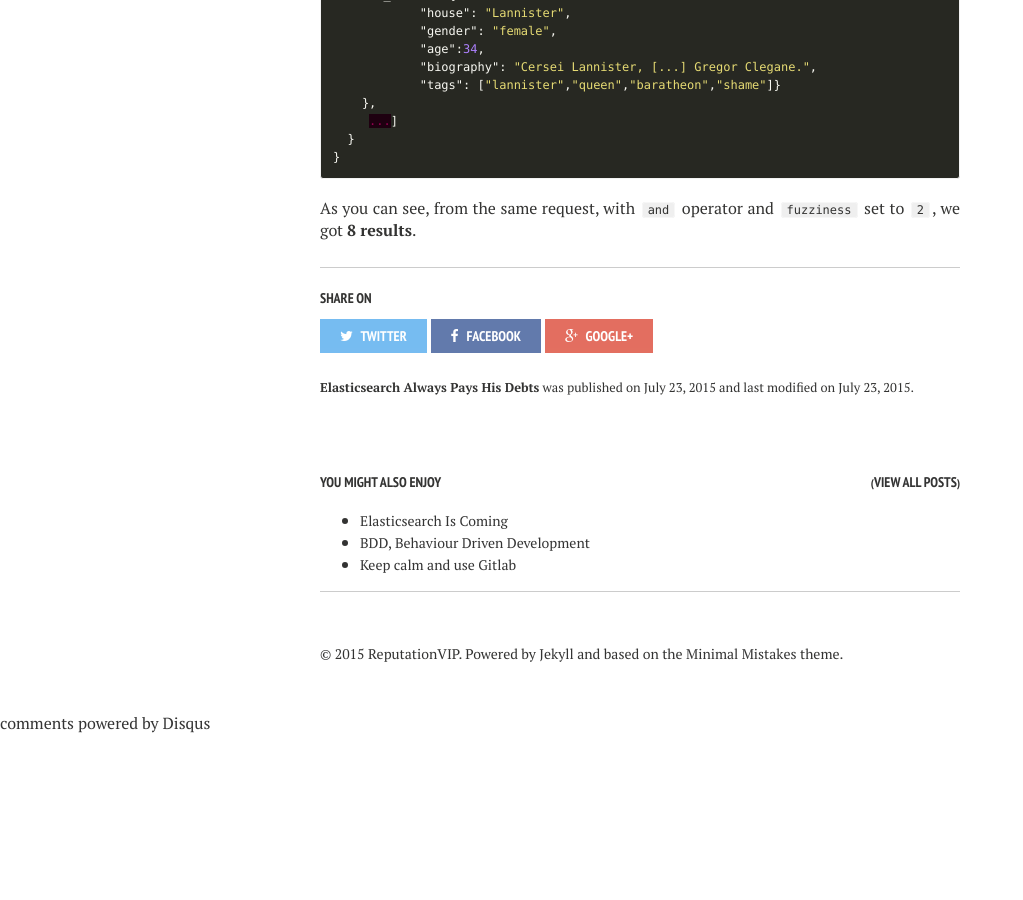
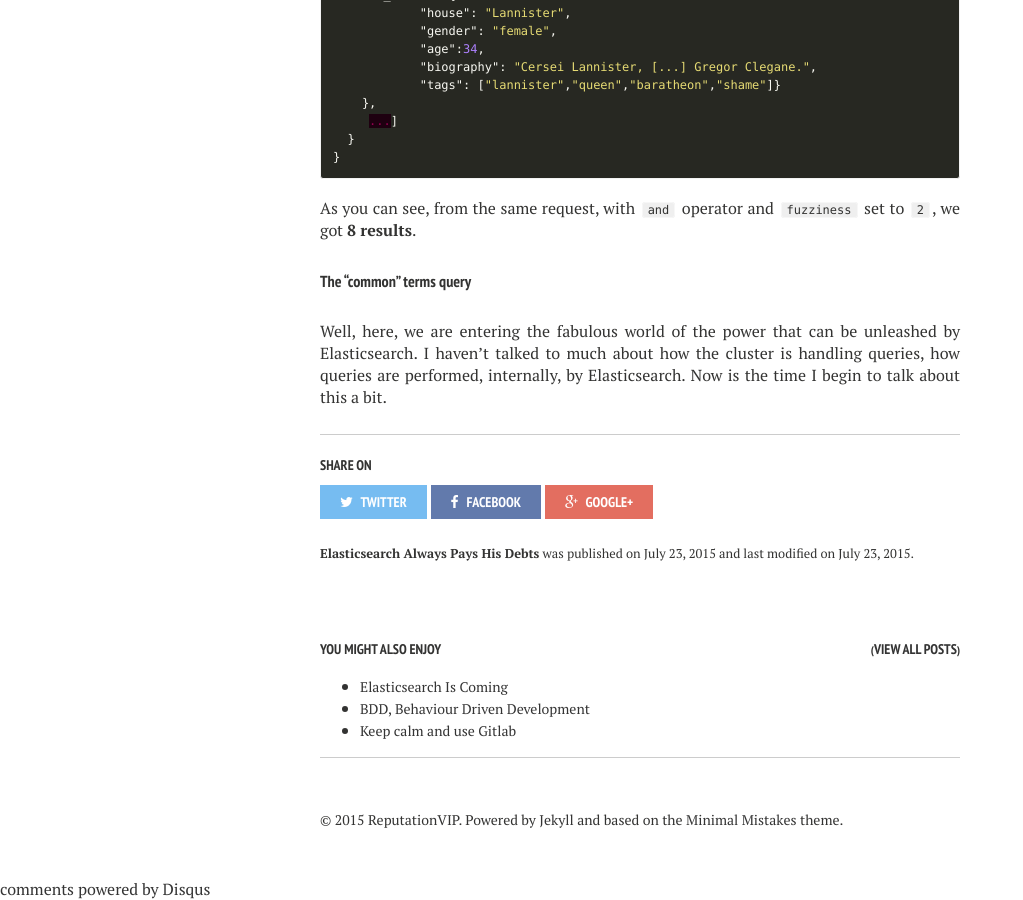
Before and after one commit to semji/reputationvip.github.io, a Jekyll site: the page built from _posts/2015-07-23-elasticsearch-always-pays-his-debts.md, in a window 1280 px wide and 900 px high, scrolled down 33181 px. Shown: the whole window, without its empty margins (0-1023 px from the left). Built offline with Jekyll 4.4.1, drawn with Linux system fonts in a browser that asks for light colours; nearby versions of some CDN libraries; comment, search, counter and statistics services are not loaded; before the commit the page ends 33915 px from its top, so only the background shows below that; some of the changed text lies outside the part shown.

Commit message:
Common query

```diff
--- a/_posts/2015-07-23-elasticsearch-always-pays-his-debts.md
+++ b/_posts/2015-07-23-elasticsearch-always-pays-his-debts.md
@@ -1411,3 +1411,8 @@
 {% endhighlight %}
 
 As you can see, from the same request, with `and` operator and `fuzziness` set to `2`, we got **8 results**.
+
+##### The "common" terms query
+
+Well, here, we are entering the fabulous world of the power that can be unleashed by Elasticsearch. I haven't talked to much about how the cluster is handling queries,
+how queries are performed, internally, by Elasticsearch. Now is the time I begin to talk about this a bit.
```
